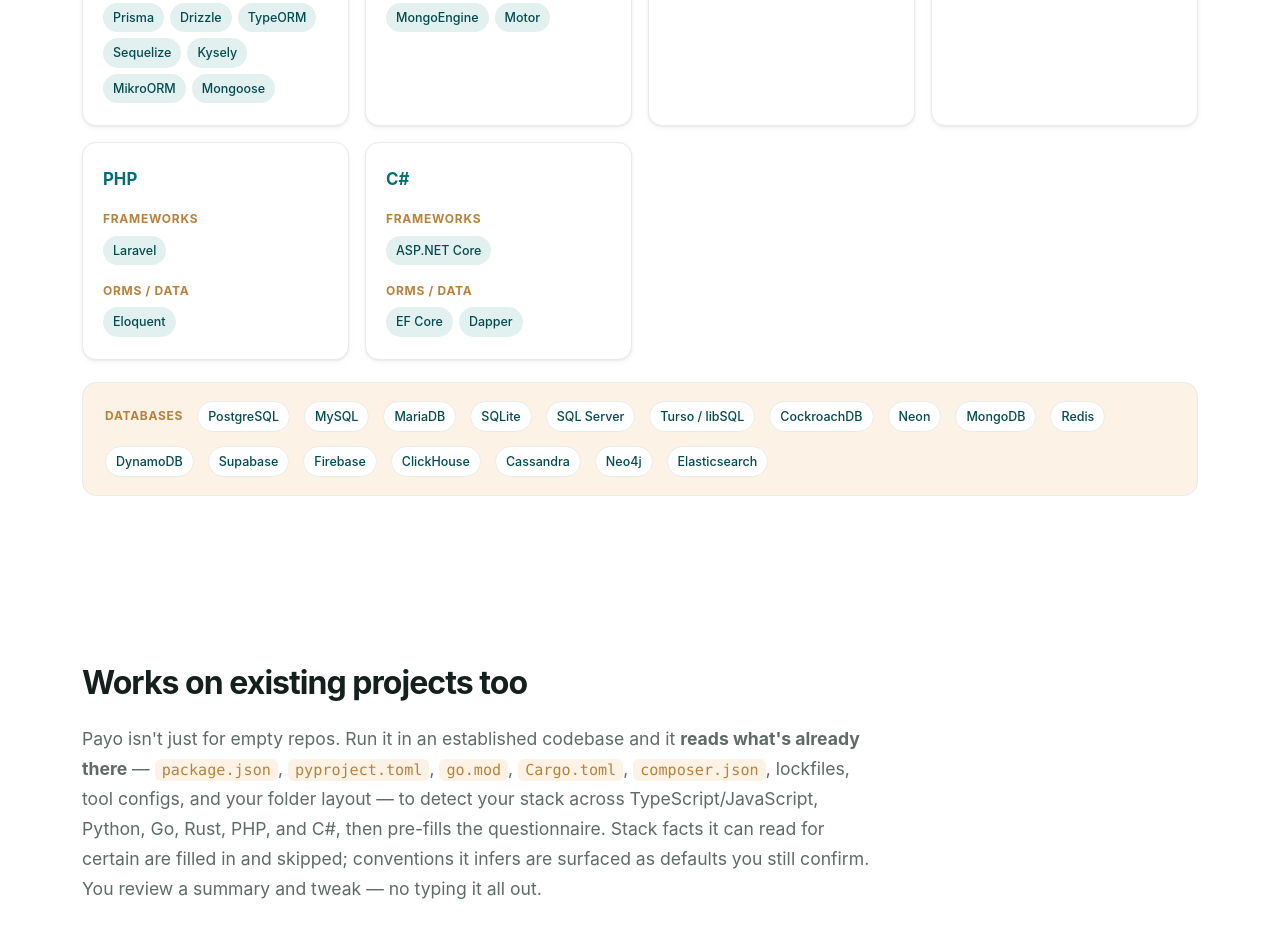
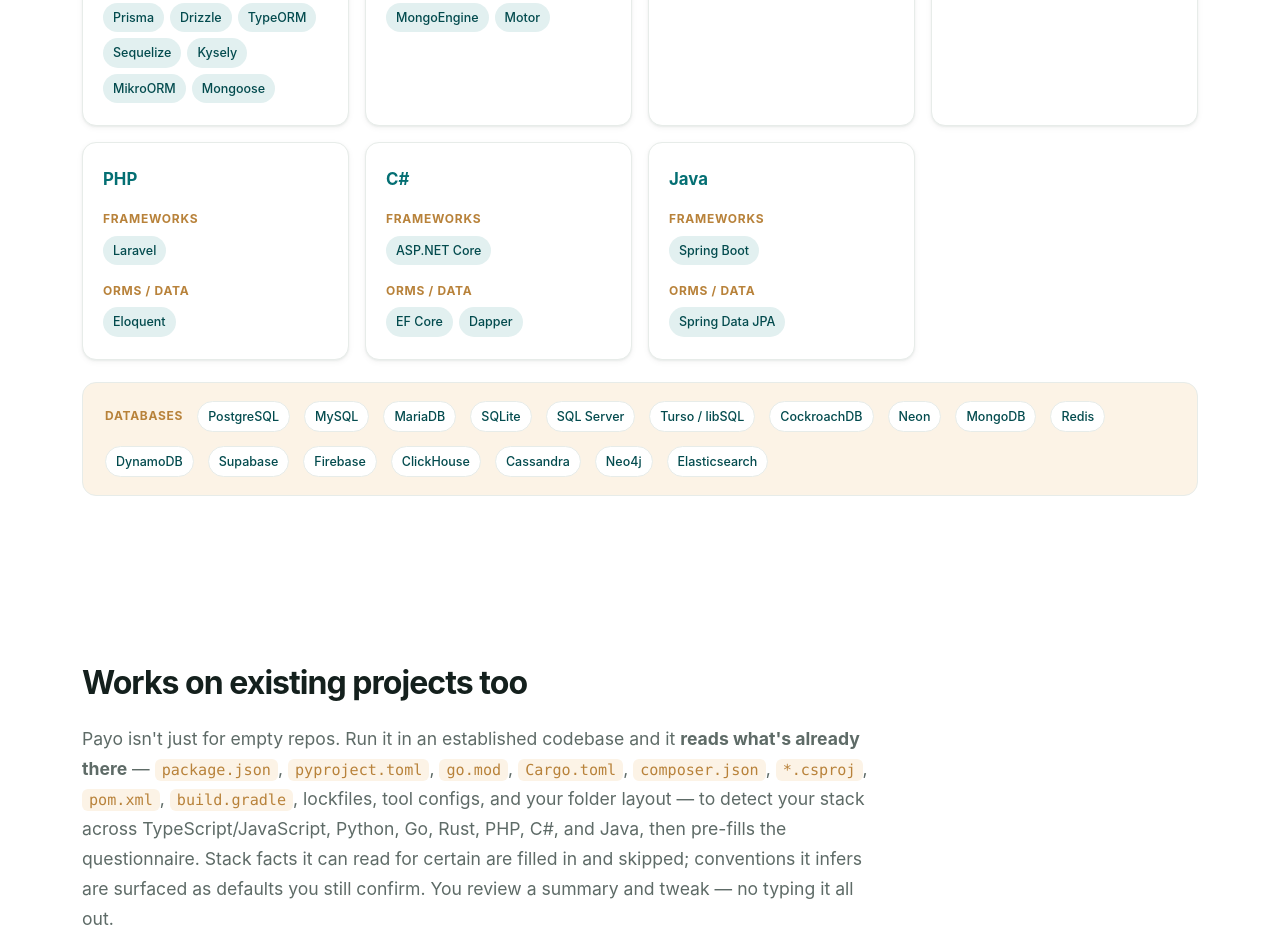
Before and after one commit to uttam-gelot/payo, a website: page docs/index.html in a window 1280 px wide. Shown: the part 2672-3609 px from the top of the page. Drawn offline with Linux system fonts and the light colour scheme.

Commit message:
docs: list Java / Spring Boot support
Recount to 29 frameworks / 28 ORMs, add Java to the language lists and
manifest lists, add a Java stack column with Spring Boot / Spring Data
JPA chips to the landing page, and note the addition in the changelog.

```diff
--- a/docs/index.html
+++ b/docs/index.html
@@ -86,7 +86,7 @@
       {
         "@type": "Question",
         "name": "Does Payo work on an existing project?",
-        "acceptedAnswer": { "@type": "Answer", "text": "Yes. Payo detects your stack from what's already in the repo — manifests like package.json, pyproject.toml, go.mod, Cargo.toml, composer.json and *.csproj, plus lockfiles, tool configs, and folder layout — across TypeScript/JavaScript, Python, Go, Rust, PHP, and C#, then pre-fills the questionnaire. Stack facts it can read for certain are filled and skipped; inferred conventions are surfaced as defaults you confirm." }
+        "acceptedAnswer": { "@type": "Answer", "text": "Yes. Payo detects your stack from what's already in the repo — manifests like package.json, pyproject.toml, go.mod, Cargo.toml, composer.json, *.csproj, pom.xml and build.gradle, plus lockfiles, tool configs, and folder layout — across TypeScript/JavaScript, Python, Go, Rust, PHP, C#, and Java, then pre-fills the questionnaire. Stack facts it can read for certain are filled and skipped; inferred conventions are surfaced as defaults you confirm." }
       }
     ]
   }
@@ -331,8 +331,8 @@
       <div class="sec-head">
         <h2>Knows your stack, not just generic advice</h2>
         <p>
-          Payo understands <strong>28 frameworks</strong>, <strong>27 ORMs</strong>, and
-          <strong>17 databases</strong> across six languages — and tailors its questions and the
+          Payo understands <strong>29 frameworks</strong>, <strong>28 ORMs</strong>, and
+          <strong>17 databases</strong> across seven languages — and tailors its questions and the
           generated rules to whatever you pick. Choose Next.js and you get Next.js follow-ups;
           choose Postgres and you're asked about migrations and naming; pick Tailwind or Clerk
           and you get provider-specific conventions in the generated rules.
@@ -417,6 +417,17 @@
             <span class="chip">EF Core</span><span class="chip">Dapper</span>
           </div>
         </div>
+        <div class="stack">
+          <div class="lang"><em>Java</em></div>
+          <div class="kicker">Frameworks</div>
+          <div class="chips">
+            <span class="chip">Spring Boot</span>
+          </div>
+          <div class="kicker">ORMs / data</div>
+          <div class="chips">
+            <span class="chip">Spring Data JPA</span>
+          </div>
+        </div>
       </div>
       <div class="db-row">
         <span class="kicker">Databases</span>
@@ -434,8 +445,8 @@
         <p>
           Payo isn't just for empty repos. Run it in an established codebase and it
           <strong>reads what's already there</strong> — <code>package.json</code>, <code>pyproject.toml</code>,
-          <code>go.mod</code>, <code>Cargo.toml</code>, <code>composer.json</code>, lockfiles, tool configs, and your folder layout — to detect
-          your stack across TypeScript/JavaScript, Python, Go, Rust, PHP, and C#, then pre-fills the questionnaire.
+          <code>go.mod</code>, <code>Cargo.toml</code>, <code>composer.json</code>, <code>*.csproj</code>, <code>pom.xml</code>, <code>build.gradle</code>, lockfiles, tool configs, and your folder layout — to detect
+          your stack across TypeScript/JavaScript, Python, Go, Rust, PHP, C#, and Java, then pre-fills the questionnaire.
           Stack facts it can read for certain are filled in and skipped; conventions it infers are surfaced as
           defaults you still confirm. You review a summary and tweak — no typing it all out.
         </p>
@@ -465,7 +476,7 @@
             <li><b>Get tailored guidance files.</b> <span>Rich AI-written docs when the tool's CLI is present, solid templates otherwise.</span></li>
             <li><b>Optional bootstrap prompt.</b> <span>A paste-ready prompt to scaffold a runnable project honoring the rules.</span></li>
           </ol>
-          <p class="stat">Understands <b>28 frameworks</b>, <b>27 ORMs</b>, and <b>17 databases</b> across TypeScript/JavaScript, Python, Go, Rust, PHP, and C#.</p>
+          <p class="stat">Understands <b>29 frameworks</b>, <b>28 ORMs</b>, and <b>17 databases</b> across TypeScript/JavaScript, Python, Go, Rust, PHP, C#, and Java.</p>
         </div>
       </div>
     </section>
@@ -491,7 +502,7 @@
         </details>
         <details>
           <summary>Does Payo work on an existing project?</summary>
-          <p>Yes. Payo detects your stack from what's already in the repo — manifests (<code>package.json</code>, <code>pyproject.toml</code>, <code>go.mod</code>, <code>Cargo.toml</code>, <code>composer.json</code>, <code>*.csproj</code>), lockfiles, tool configs, and folder layout — across TypeScript/JavaScript, Python, Go, Rust, PHP, and C#, then pre-fills the questionnaire. Stack facts it reads for certain are filled and skipped; inferred conventions become defaults you confirm.</p>
+          <p>Yes. Payo detects your stack from what's already in the repo — manifests (<code>package.json</code>, <code>pyproject.toml</code>, <code>go.mod</code>, <code>Cargo.toml</code>, <code>composer.json</code>, <code>*.csproj</code>, <code>pom.xml</code>, <code>build.gradle</code>), lockfiles, tool configs, and folder layout — across TypeScript/JavaScript, Python, Go, Rust, PHP, C#, and Java, then pre-fills the questionnaire. Stack facts it reads for certain are filled and skipped; inferred conventions become defaults you confirm.</p>
         </details>
         <details>
           <summary>Is Payo free and open source?</summary>
```
Also changed, not shown: CHANGELOG.md, README.md.
